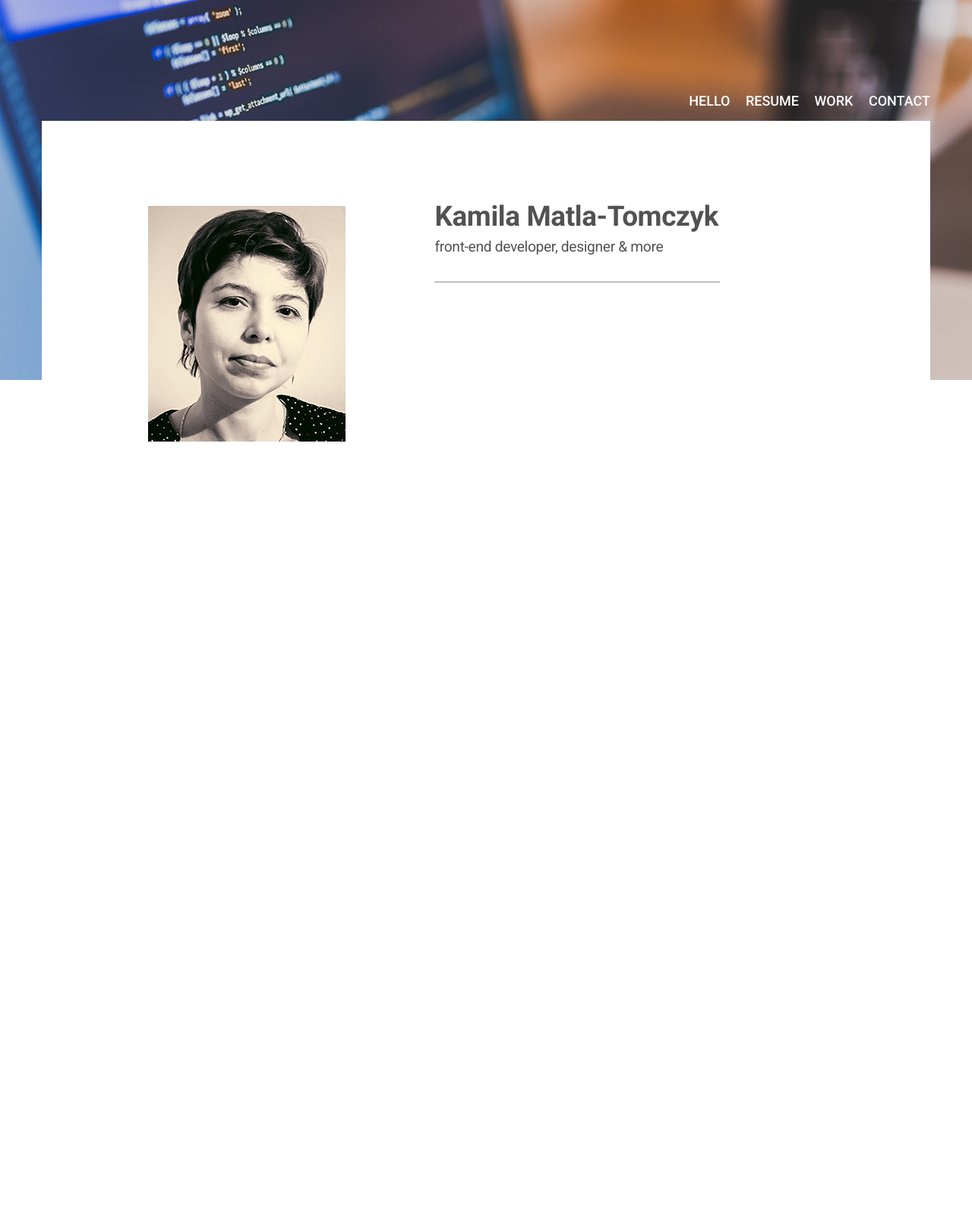
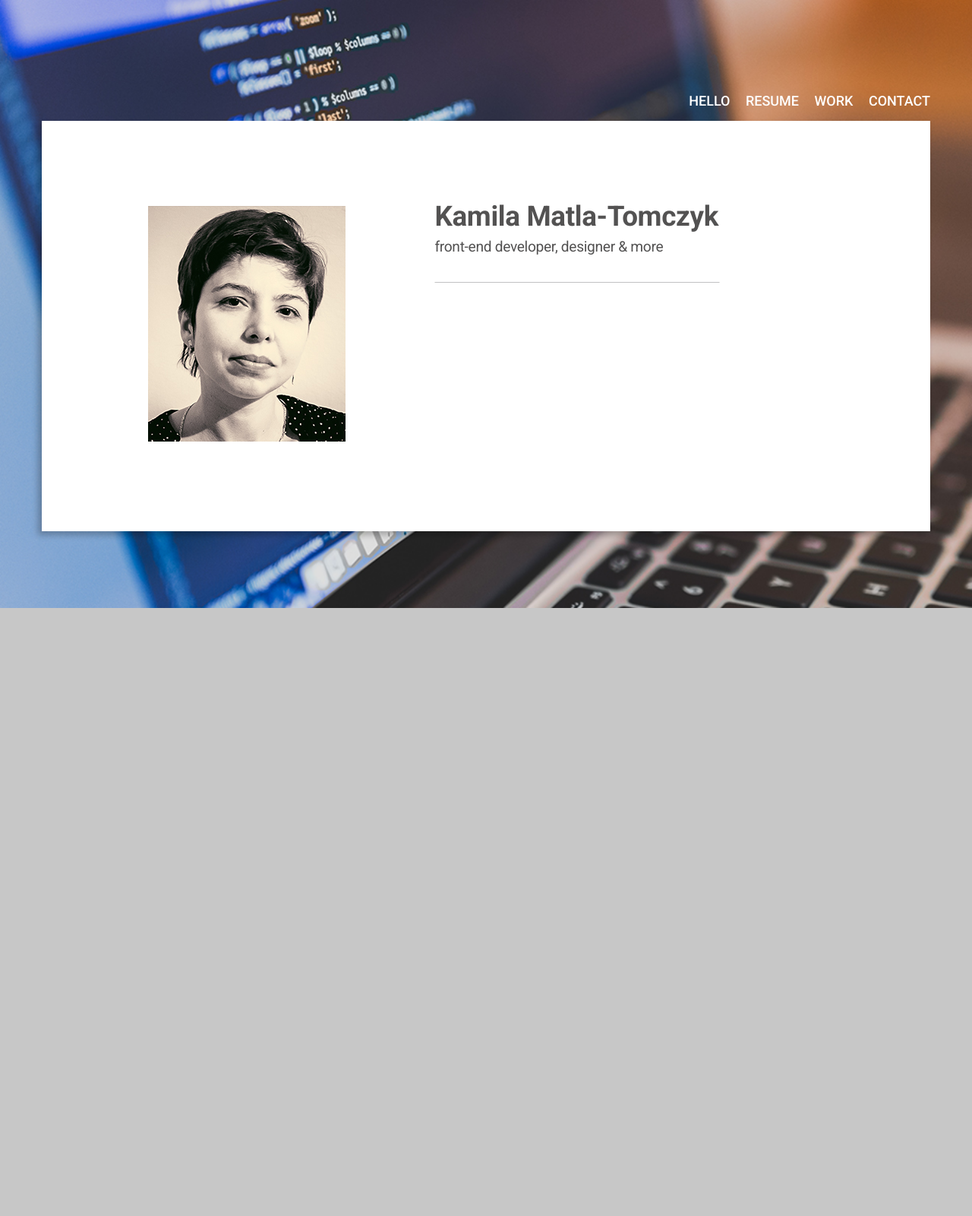
Before and after one commit to ka1130/ka1130.github.io, a PHP site: page / in a window 1280 px wide. Shown: the whole page at 76% size. Before the commit the page ends 581 px from the top, so only its background shows below. Run offline with PHP 8.4, Linux system fonts and the light colour scheme; some libraries are stand-ins or nearby versions.

Commit message:
Improve hr, change some declarations to .card.

```diff
--- a/css/main.css
+++ b/css/main.css
@@ -16,7 +16,8 @@ body {
   font-size: 18px;
   line-height: 1.42857143;
   color: #343434;
-  background-color: #ffffff; }
+  background-color: #ffffff;
+  width: 100%; }
 
 h1 {
   font-size: 2.3rem;
@@ -80,7 +81,7 @@ h1 {
 
 .menu-responsive-list {
   display: flex;
-  flex-grow: 4;
+  flex-grow: 10;
   justify-content: space-between;
   flex-direction: column;
   width: 100vw;
@@ -93,8 +94,22 @@ h1 {
   .menu-responsive-element:active {
     color: #f27768; }
 
+#front {
+  background-repeat: no-repeat;
+  background-color: #f2f2f2;
+  background-image: url(../img/bg-image.jpg);
+  background-size: cover;
+  height: 100vh; }
+  #front .container {
+    justify-content: flex-end; }
+
 .card {
-  padding-top: 7rem; }
+  padding-top: 7rem;
+  padding-bottom: 7rem;
+  width: 100%;
+  background-color: #fff;
+  margin: 0 auto;
+  box-shadow: -5px 5px 8px rgba(0, 0, 0, 0.25); }
   .card .front-main {
     display: flex;
     justify-content: flex-start;
@@ -112,20 +127,15 @@ h1 {
         font-size: 1.2rem; }
       .card .front-main .data hr {
         width: 100%;
-        border: 0.5px solid #c1c1c2;
-        margin: 2rem 0; }
+        margin: 2rem 0;
+        height: 0px;
+        border-style: solid;
+        border-collapse: collapse;
+        border-color: #c1c1c2;
+        border-top: 1px solid #fff;
+        border-right: 1px solid #fff;
+        border-left: 1px solid #fff; }
 
-#front {
-  background-repeat: no-repeat;
-  background-color: #f2f2f2;
-  background-image: url(../img/bg-image.jpg);
-  background-size: 100%;
-  height: 500px; }
-  #front .container {
-    justify-content: flex-end; }
-
-.card {
-  width: 100%;
-  height: 510px;
-  background-color: #fff;
-  margin: 0 auto; }
+#resume {
+  background-color: #c7c7c7;
+  height: 100vh; }
--- a/index.html
+++ b/index.html
@@ -21,8 +21,8 @@
                 <ul>
                     <li><a href="#front">Hello</a></li>
                     <li><a href="#resume">Resume</a></li>
-                    <li><a href="#">Work</a></li>
-                    <li><a href="#">Contact</a></li>
+                    <li><a href="#work">Work</a></li>
+                    <li><a href="#contact">Contact</a></li>
                 </ul>
                 <div id="hamburger">
                 	<i class="fa fa-bars" aria-hidden="true"></i>
@@ -44,7 +44,6 @@
             </div>
         </div>
     </section>
-    <section id="about"></section>
     <section id="resume"></section>
     <section id="work"></section>
     <section id="contact"></section>
--- a/sass/main.scss
+++ b/sass/main.scss
@@ -2,23 +2,7 @@
 @import "partials/reset";
 @import "partials/base";
 @import "partials/top-menu";
-@import "partials/_card";
-
-
-#front {
-    background-repeat: no-repeat;
-    background-color: #f2f2f2;
-    background-image: url(../img/bg-image.jpg);
-    background-size: 100%;
-    height: 500px;
-    .container {
-        justify-content: flex-end;
-    }
-}
-
-.card {
-    width: 100%;
-    height: 510px;
-    background-color: #fff;
-    margin: 0 auto;
-}
+@import "partials/card";
+@import "partials/resume";
+@import "partials/work";
+@import "partials/contact";
--- a/sass/modules/_variables.scss
+++ b/sass/modules/_variables.scss
@@ -1,2 +1,4 @@
 $color-main: #535252;
 $color-accent: #f27768;
+$color-bg1: #c7c7c7;
+$color-bg2: #dfdfdf;
--- a/sass/partials/_base.scss
+++ b/sass/partials/_base.scss
@@ -12,6 +12,7 @@ body {
     line-height: 1.42857143;
     color: #343434;
     background-color: #ffffff;
+    width: 100%;
 }
 
 h1 {
--- a/sass/partials/_card.scss
+++ b/sass/partials/_card.scss
@@ -1,5 +1,21 @@
+#front {
+    background-repeat: no-repeat;
+    background-color: #f2f2f2;
+    background-image: url(../img/bg-image.jpg);
+    background-size: cover;
+    height: 100vh;
+    .container {
+        justify-content: flex-end;
+    }
+}
+
 .card {
     padding-top: 7rem;
+    padding-bottom: 7rem;
+    width: 100%;
+    background-color: #fff;
+    margin: 0 auto;
+    box-shadow: -5px 5px 8px rgba(0, 0, 0, 0.25);
     .front-main {
         display: flex;
         justify-content: flex-start;
@@ -20,8 +36,14 @@
             }
             hr {
                 width: 100%;
-                border: 0.5px solid #c1c1c2;
                 margin: 2rem 0;
+                height: 0px;
+                border-style: solid;
+                border-collapse: collapse;
+                border-color: #c1c1c2;
+                border-top: 1px solid #fff;
+                border-right: 1px solid #fff;
+                border-left: 1px solid #fff;
             }
         }
     }
--- /dev/null
+++ b/sass/partials/_resume.scss
@@ -0,0 +1,4 @@
+#resume {
+	background-color: $color-bg1;
+	height: 100vh;
+}
--- a/sass/partials/_top-menu.scss
+++ b/sass/partials/_top-menu.scss
@@ -55,7 +55,7 @@
 
 .menu-responsive-list {
     display: flex;
-    flex-grow: 4;
+    flex-grow: 10;
     justify-content: space-between;
     flex-direction: column;
     width: 100vw;
```
Also changed, not shown: sass/partials/_contact.scss (added), sass/partials/_work.scss (added), 1 other file.
